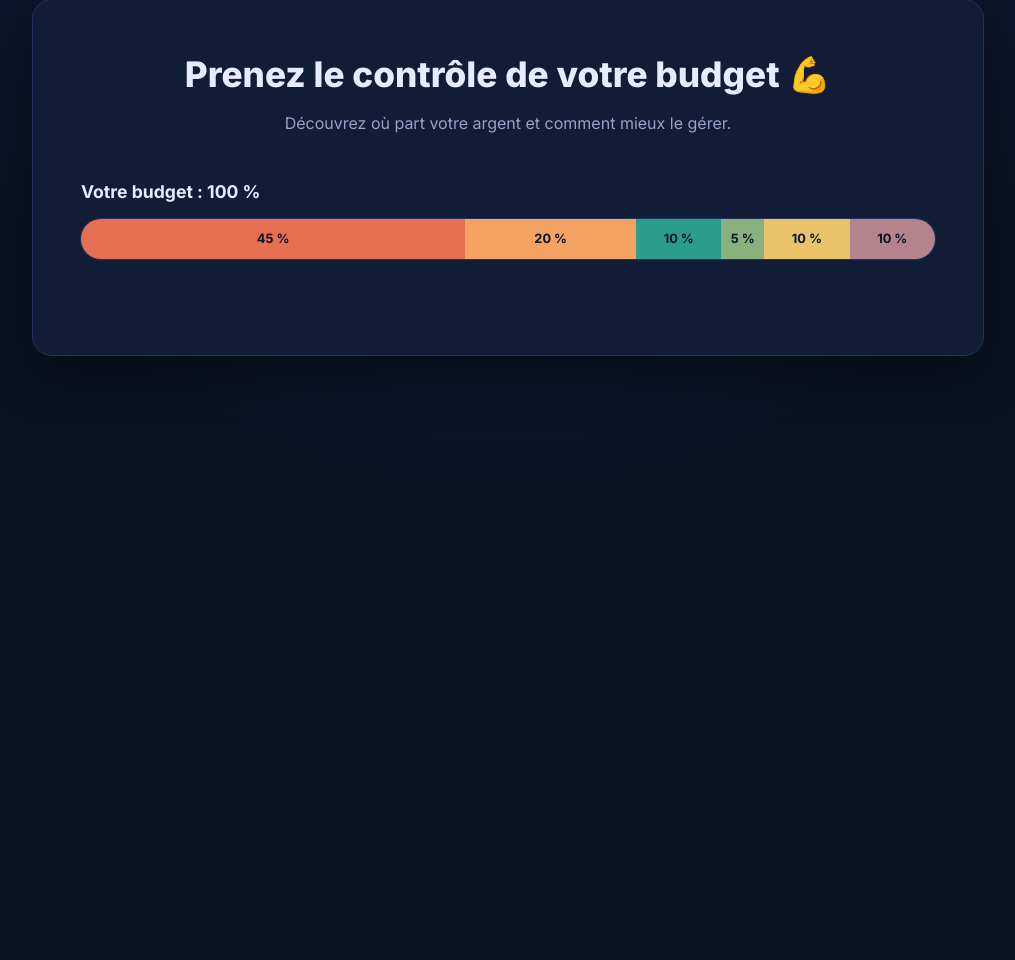
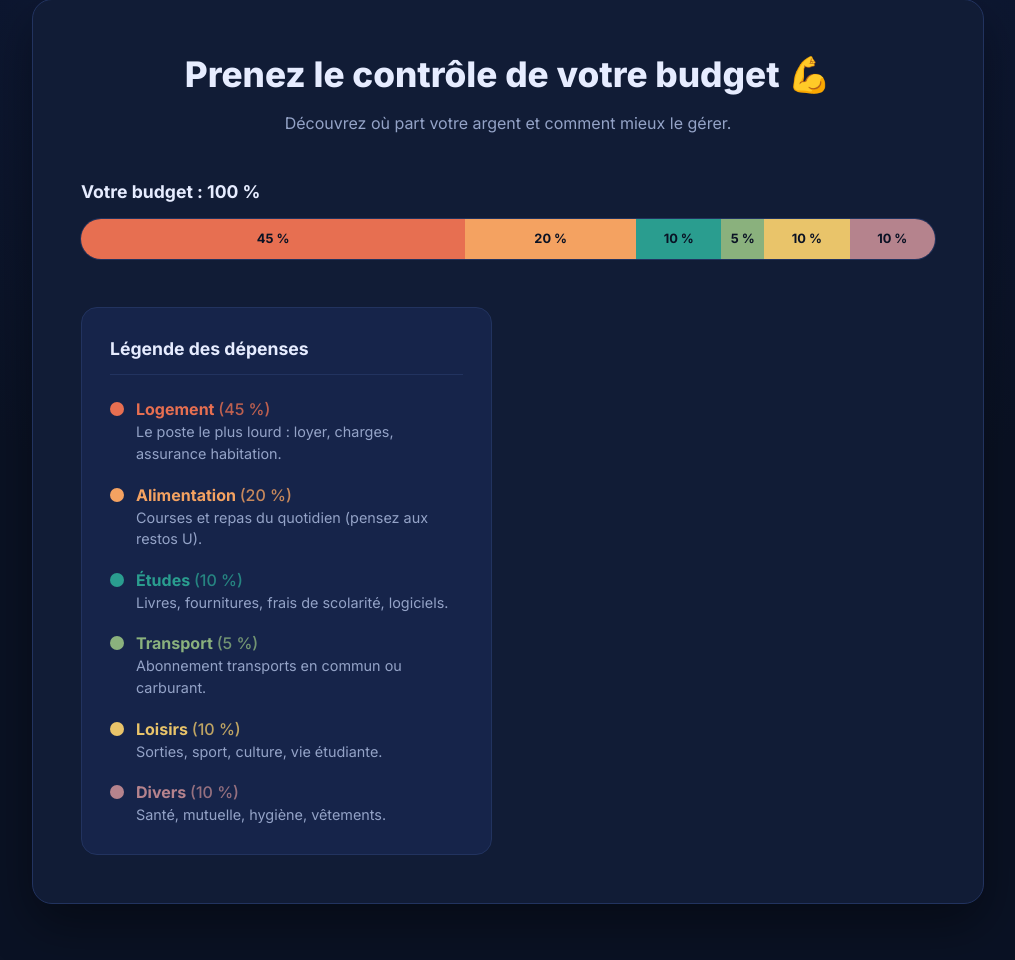
Before and after one commit to r-ovoundard/mon-budget, a PHP site: page / in a window 1280 px wide. Shown: the part 129-1089 px from the top of the page, without its empty margins (132-1147 px from the left). Before the commit the page ends 485 px from the top, so only its background shows below. Run offline with PHP 8.4, Linux system fonts and the light colour scheme.

Commit message:
ajout de la légende des dépenses

```diff
--- a/css/style.css
+++ b/css/style.css
@@ -164,3 +164,72 @@ h1 {
 .transport    { background: var(--transport); }
 .loisirs      { background: var(--loisirs); }
 .divers       { background: var(--divers); }
+/* =========================================================
+   COLONNES
+   ========================================================= */
+.columns {
+  display: grid;
+  grid-template-columns: 1fr 1fr;
+  gap: 32px;
+}
+
+.panel {
+  background: var(--panel);
+  border: 1px solid var(--border);
+  border-radius: 16px;
+  padding: 28px;
+}
+
+.panel h3 {
+  font-size: 1.1rem;
+  margin-bottom: 22px;
+  padding-bottom: 12px;
+  border-bottom: 1px solid var(--border);
+}
+
+/* =========================================================
+   LÉGENDE DES DÉPENSES
+   ========================================================= */
+.legend {
+  list-style: none;
+  display: flex;
+  flex-direction: column;
+  gap: 18px;
+}
+
+.legend li {
+  display: flex;
+  gap: 12px;
+  align-items: flex-start;
+}
+
+.dot {
+  flex-shrink: 0; /* empêche la pastille de s'écraser si le texte est long */
+  width: 14px;
+  height: 14px;
+  border-radius: 50%;
+  margin-top: 5px; /* aligne la pastille sur la première ligne de texte */
+}
+
+.legend strong {
+  display: block;
+  font-weight: 700;
+}
+
+.legend em {
+  font-style: normal;
+  font-weight: 500;
+  opacity: 0.8;
+}
+
+.legend p {
+  color: var(--text-muted);
+  font-size: 0.9rem;
+}
+
+.txt-logement     { color: var(--logement); }
+.txt-alimentation { color: var(--alimentation); }
+.txt-etudes       { color: var(--etudes); }
+.txt-transport    { color: var(--transport); }
+.txt-loisirs      { color: var(--loisirs); }
+.txt-divers       { color: var(--divers); }
--- a/index.html
+++ b/index.html
@@ -45,6 +45,53 @@
       <div class="columns">
 
         <!-- LÉGENDE -->
+        <div class="panel">
+          <h3>Légende des dépenses</h3>
+          <ul class="legend">
+            <li>
+              <span class="dot logement"></span>
+              <div>
+                <strong class="txt-logement">Logement <em>(45 %)</em></strong>
+                <p>Le poste le plus lourd : loyer, charges, assurance habitation.</p>
+              </div>
+            </li>
+            <li>
+              <span class="dot alimentation"></span>
+              <div>
+                <strong class="txt-alimentation">Alimentation <em>(20 %)</em></strong>
+                <p>Courses et repas du quotidien (pensez aux restos U).</p>
+              </div>
+            </li>
+            <li>
+              <span class="dot etudes"></span>
+              <div>
+                <strong class="txt-etudes">Études <em>(10 %)</em></strong>
+                <p>Livres, fournitures, frais de scolarité, logiciels.</p>
+              </div>
+            </li>
+            <li>
+              <span class="dot transport"></span>
+              <div>
+                <strong class="txt-transport">Transport <em>(5 %)</em></strong>
+                <p>Abonnement transports en commun ou carburant.</p>
+              </div>
+            </li>
+            <li>
+              <span class="dot loisirs"></span>
+              <div>
+                <strong class="txt-loisirs">Loisirs <em>(10 %)</em></strong>
+                <p>Sorties, sport, culture, vie étudiante.</p>
+              </div>
+            </li>
+            <li>
+              <span class="dot divers"></span>
+              <div>
+                <strong class="txt-divers">Divers <em>(10 %)</em></strong>
+                <p>Santé, mutuelle, hygiène, vêtements.</p>
+              </div>
+            </li>
+          </ul>
+        </div>
 
         <!-- CONSEILS -->
 
```
